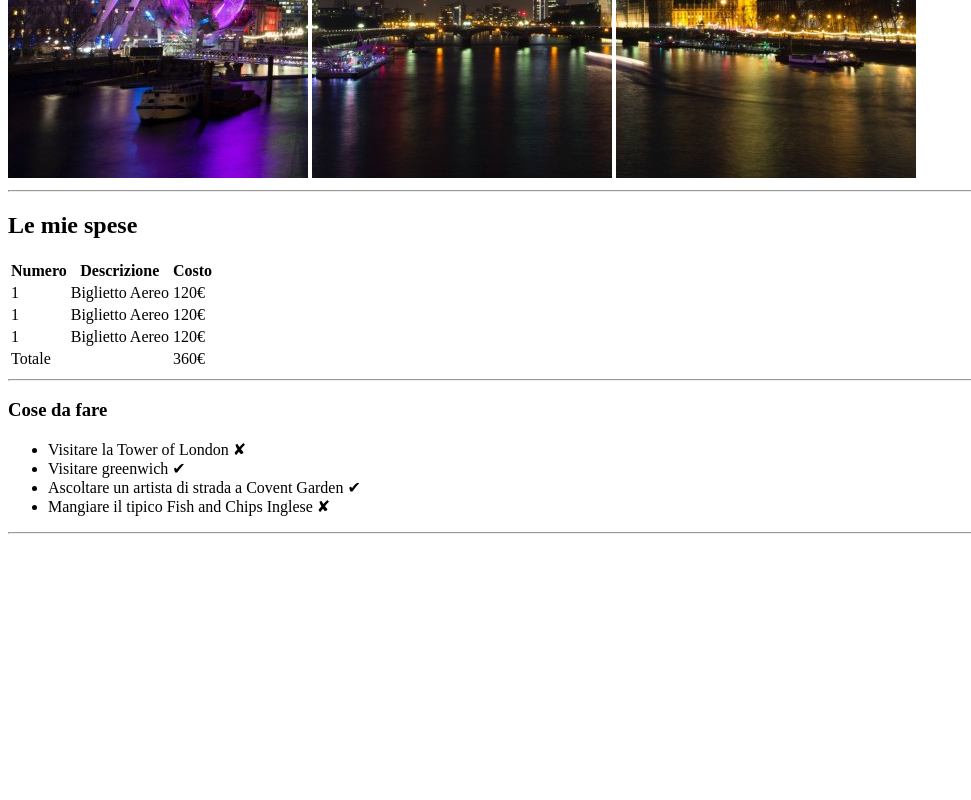
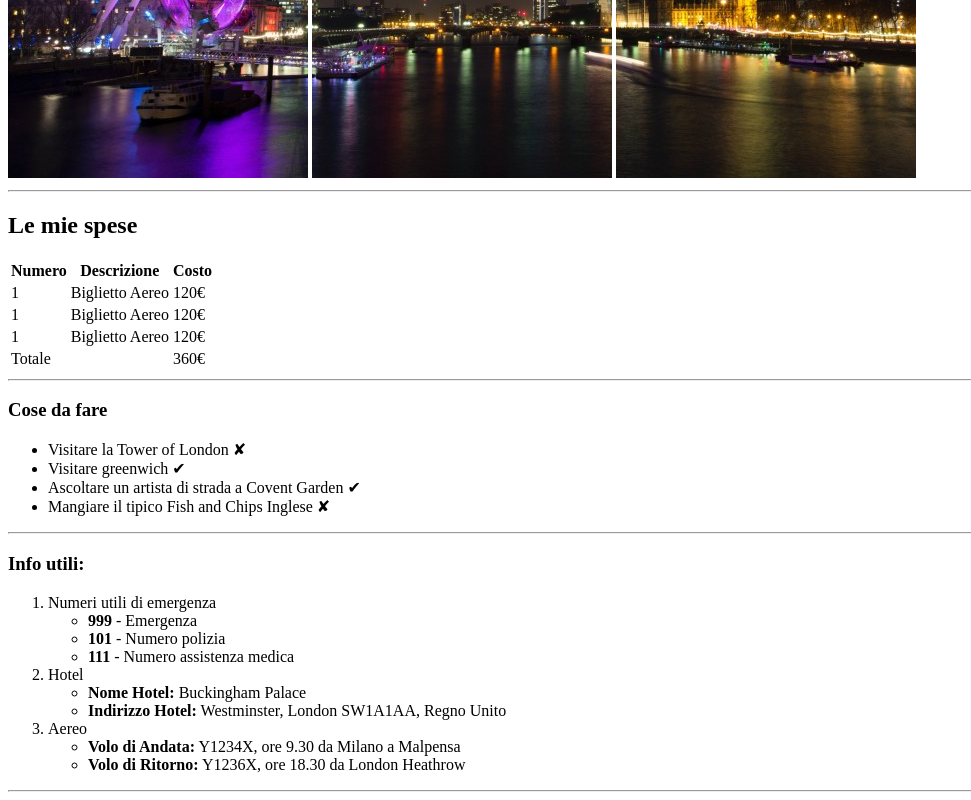
Before and after one commit to francs2812/html-london-trip, a plain HTML site: page index.html in a window 1280 px wide. Shown: the part 502-1302 px from the top of the page, without its empty margins (0-971 px from the left). Before the commit the page ends 1044 px from the top, so only its background shows below. Drawn offline with Linux system fonts and the light colour scheme.

Commit message:
info utili

```diff
--- a/index.html
+++ b/index.html
@@ -72,6 +72,35 @@
         </section>
         <hr>
         <!-- /cose da fare -->
+
+        <!-- info utili -->
+        <section>
+            <h3>Info utili:</h3>
+            <!-- elenco informazioni utili -->
+            <ol>
+                <li>Numeri utili di emergenza</li>
+                <ul>
+                    <li><strong>999</strong> - Emergenza</li>
+                    <li><strong>101</strong> - Numero polizia</li>
+                    <li><strong>111</strong> - Numero assistenza medica</li>
+                </ul>
+
+                <li>Hotel</li>
+                <ul>
+                    <li><strong>Nome Hotel:</strong> Buckingham Palace</li>
+                    <li><strong>Indirizzo Hotel:</strong> Westminster, London SW1A1AA, Regno Unito</li>
+                </ul>
+
+                <li>Aereo</li>
+                <ul>
+                    <li><strong>Volo di Andata:</strong> Y1234X, ore 9.30 da Milano a Malpensa</li>
+                    <li><strong>Volo di Ritorno:</strong> Y1236X, ore 18.30 da London Heathrow</li>
+                </ul>
+            </ol>
+            <!-- /elenco informazioni utili -->
+        </section>
+        <hr>
+        <!-- /info utili -->
     </main>
 </body>
 </html>
```
